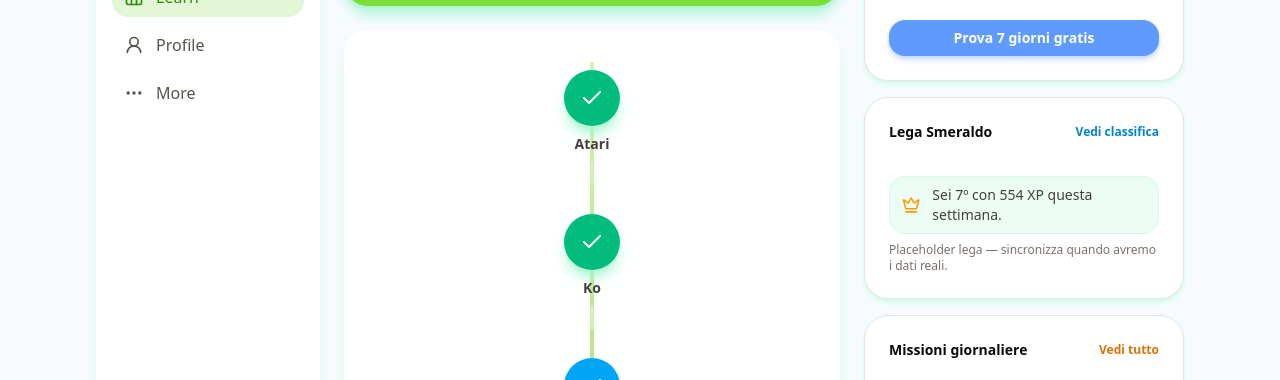
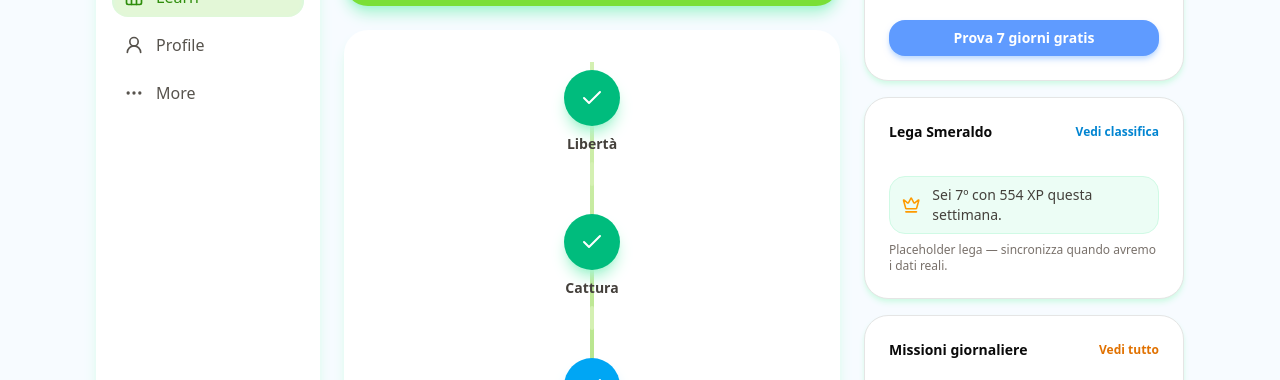
Before and after one commit to Wamba85/ludo-go, a Next.js app: page /dashboard in a window 1280 px wide. Shown: the part 127-507 px from the top of the page. Built offline with nearby package versions, Linux system fonts and the light colour scheme; no server answers; sample sign-in values are in the browser's storage.

Commit message:
update exercize pages

```diff
--- a/src/app/dashboard/page.tsx
+++ b/src/app/dashboard/page.tsx
@@ -19,6 +19,12 @@ import Link from 'next/link';
 import { useMemo } from 'react';
 
 type StepStatus = 'done' | 'active' | 'locked';
+type Step = {
+  id: number;
+  title: string;
+  status: StepStatus;
+  href?: string;
+};
 
 export default function Dashboard() {
   const { logout } = useAuth();
@@ -26,12 +32,22 @@ export default function Dashboard() {
   const steps = useMemo(
     () =>
       [
-        { id: 1, title: 'Atari', status: 'done' as StepStatus },
-        { id: 2, title: 'Ko', status: 'done' as StepStatus },
+        {
+          id: 1,
+          title: 'Libertà',
+          status: 'done' as StepStatus,
+          href: '/module/rules/exercises',
+        },
+        {
+          id: 2,
+          title: 'Cattura',
+          status: 'done' as StepStatus,
+          href: '/module/capture/exercises',
+        },
         { id: 3, title: 'Semeai', status: 'active' as StepStatus },
         { id: 4, title: 'Finale semplice', status: 'locked' as StepStatus },
         { id: 5, title: 'Counting', status: 'locked' as StepStatus },
-      ] as const,
+      ] satisfies Step[],
     [],
   );
 
@@ -146,11 +162,8 @@ export default function Dashboard() {
                       ? 'bg-sky-500 shadow-sky-200'
                       : 'bg-stone-300 text-stone-600 shadow-stone-200';
                 const Icon = step.status === 'locked' ? Lock : Check;
-                return (
-                  <div
-                    key={step.id}
-                    className="relative z-10 flex w-full max-w-sm flex-col items-center gap-2"
-                  >
+                const content = (
+                  <>
                     <div
                       className={`flex size-14 items-center justify-center rounded-full text-white shadow-lg ${color}`}
                     >
@@ -162,6 +175,28 @@ export default function Dashboard() {
                     {!isLast && (
                       <div className="h-6 w-1 rounded-full bg-[#d4f0b2]" />
                     )}
+                  </>
+                );
+
+                if (step.href && step.status !== 'locked') {
+                  return (
+                    <Link
+                      key={step.id}
+                      href={step.href}
+                      aria-label={`Apri esercizi ${step.title}`}
+                      className="relative z-10 flex w-full max-w-sm flex-col items-center gap-2 transition hover:-translate-y-0.5"
+                    >
+                      {content}
+                    </Link>
+                  );
+                }
+
+                return (
+                  <div
+                    key={step.id}
+                    className="relative z-10 flex w-full max-w-sm flex-col items-center gap-2"
+                  >
+                    {content}
                   </div>
                 );
               })}
--- a/src/app/module/capture/exercises/page.tsx
+++ b/src/app/module/capture/exercises/page.tsx
@@ -247,7 +247,7 @@ export default function CaptureExercisesPage() {
         <section className="rounded-3xl border bg-card/70 p-6 shadow-sm backdrop-blur">
           <div className="mb-6">
             <h1 className="text-2xl font-semibold">
-              Percorso esercizi – Modulo 2
+              Percorso esercizi – Cattura
             </h1>
             <p className="text-sm text-muted-foreground">
               Cattura le pietre seguendo la sequenza corretta. Dopo ogni mossa
--- a/src/app/module/rules/exercises/page.tsx
+++ b/src/app/module/rules/exercises/page.tsx
@@ -84,7 +84,9 @@ export default function RulesExercisesPage() {
 
         <section className="rounded-3xl border bg-card/70 p-6 shadow-sm backdrop-blur">
           <div className="mb-6">
-            <h1 className="text-2xl font-semibold">Percorso esercizi</h1>
+            <h1 className="text-2xl font-semibold">
+              Percorso esercizi – Libertà
+            </h1>
             <p className="text-sm text-muted-foreground">
               Completa gli step in sequenza. Ogni placeholder verrà sostituito
               con un esercizio reale.
--- a/src/app/module/theory/page.tsx
+++ b/src/app/module/theory/page.tsx
@@ -96,7 +96,7 @@ export default function TheoryPage() {
         {/* CTA */}
         <footer className="mt-12 flex flex-col items-center gap-4">
           <Link
-            href="/lesson/1"
+            href="/module/rules/exercises"
             className="inline-flex items-center gap-2 rounded-full bg-amber-400 px-6 py-3 text-lg font-semibold text-white shadow-md transition hover:scale-105 hover:shadow-lg"
           >
             <PlayCircle className="size-5" />
```
